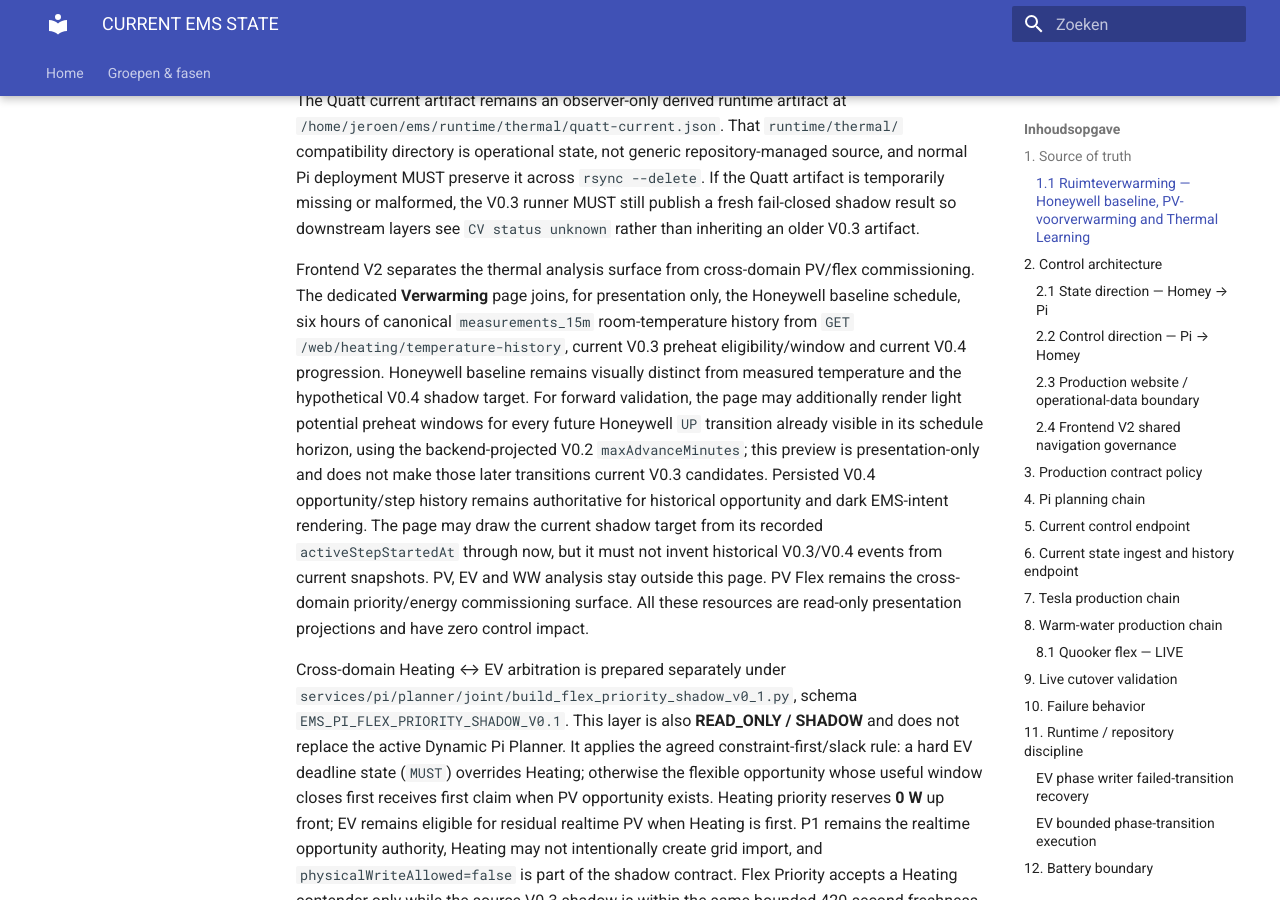
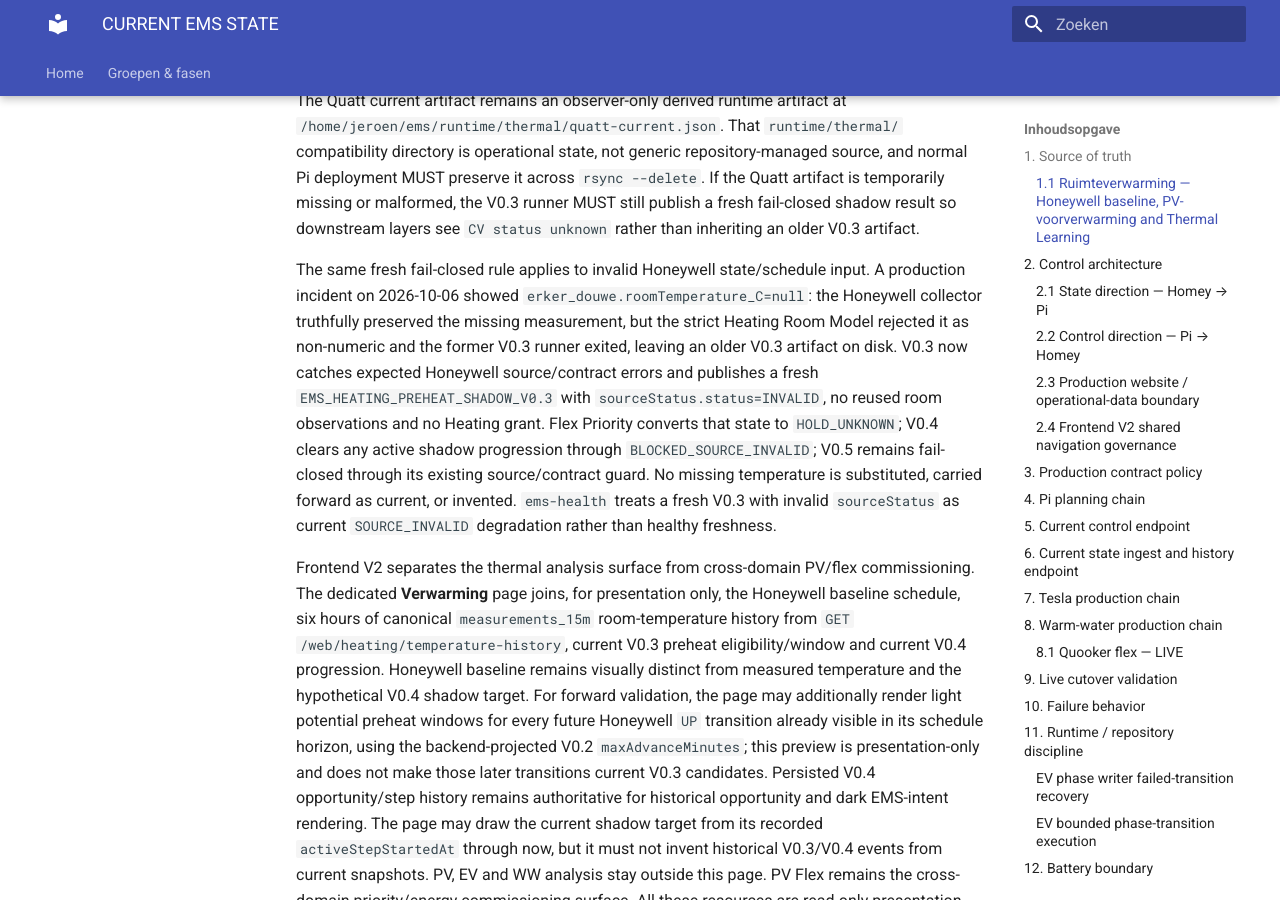
Before and after one commit to OnsKasteeltje/homey-energy-manual, an MkDocs documentation site: the page built from docs/architecture/CURRENT-EMS-STATE.md, in a window 1280 px wide and 900 px high, scrolled down 3874 px. Built offline with MkDocs 1.6.1 and Material for MkDocs 9.7.7, drawn with Linux system fonts in a browser that asks for light colours.

Commit message:
docs(heating): capture invalid Honeywell fail-closed contract

```diff
--- a/docs/architecture/CURRENT-EMS-STATE.md
+++ b/docs/architecture/CURRENT-EMS-STATE.md
@@ -64,6 +64,8 @@ Quatt capability `measure_boiler_cic_central_heating_onoff_boiler` is canonicall
 V0.3 does **not** grant PV opportunity, choose a physical Honeywell target or write any device. `plannerGrant` remains `NOT_EVALUATED` until common Dynamic Pi Planner allocation is implemented, and `controlWrites=false` is part of the schema boundary. V0.3 propagates the V0.2 `maxAdvanceMinutes` value as read-only policy metadata so downstream observability can use the planner-owned horizon without redefining that policy. The local runner `run_heating_preheat_shadow_v0_3.py` consumes only already collected Pi artifacts and publishes derived state under `/home/jeroen/ems/data/`. Its five-minute systemd timer is scheduled after the existing Honeywell-state and Quatt-current collectors and performs no Homey call.
 
 The Quatt current artifact remains an observer-only derived runtime artifact at `/home/jeroen/ems/runtime/thermal/quatt-current.json`. That `runtime/thermal/` compatibility directory is operational state, not generic repository-managed source, and normal Pi deployment MUST preserve it across `rsync --delete`. If the Quatt artifact is temporarily missing or malformed, the V0.3 runner MUST still publish a fresh fail-closed shadow result so downstream layers see `CV status unknown` rather than inheriting an older V0.3 artifact.
+
+The same fresh fail-closed rule applies to invalid Honeywell state/schedule input. A production incident on 2026-10-06 showed `erker_douwe.roomTemperature_C=null`: the Honeywell collector truthfully preserved the missing measurement, but the strict Heating Room Model rejected it as non-numeric and the former V0.3 runner exited, leaving an older V0.3 artifact on disk. V0.3 now catches expected Honeywell source/contract errors and publishes a fresh `EMS_HEATING_PREHEAT_SHADOW_V0.3` with `sourceStatus.status=INVALID`, no reused room observations and no Heating grant. Flex Priority converts that state to `HOLD_UNKNOWN`; V0.4 clears any active shadow progression through `BLOCKED_SOURCE_INVALID`; V0.5 remains fail-closed through its existing source/contract guard. No missing temperature is substituted, carried forward as current, or invented. `ems-health` treats a fresh V0.3 with invalid `sourceStatus` as current `SOURCE_INVALID` degradation rather than healthy freshness.
 
 Frontend V2 separates the thermal analysis surface from cross-domain PV/flex commissioning. The dedicated **Verwarming** page joins, for presentation only, the Honeywell baseline schedule, six hours of canonical `measurements_15m` room-temperature history from `GET /web/heating/temperature-history`, current V0.3 preheat eligibility/window and current V0.4 progression. Honeywell baseline remains visually distinct from measured temperature and the hypothetical V0.4 shadow target. For forward validation, the page may additionally render light potential preheat windows for every future Honeywell `UP` transition already visible in its schedule horizon, using the backend-projected V0.2 `maxAdvanceMinutes`; this preview is presentation-only and does not make those later transitions current V0.3 candidates. Persisted V0.4 opportunity/step history remains authoritative for historical opportunity and dark EMS-intent rendering. The page may draw the current shadow target from its recorded `activeStepStartedAt` through now, but it must not invent historical V0.3/V0.4 events from current snapshots. PV, EV and WW analysis stay outside this page. PV Flex remains the cross-domain priority/energy commissioning surface. All these resources are read-only presentation projections and have zero control impact.
 
```
